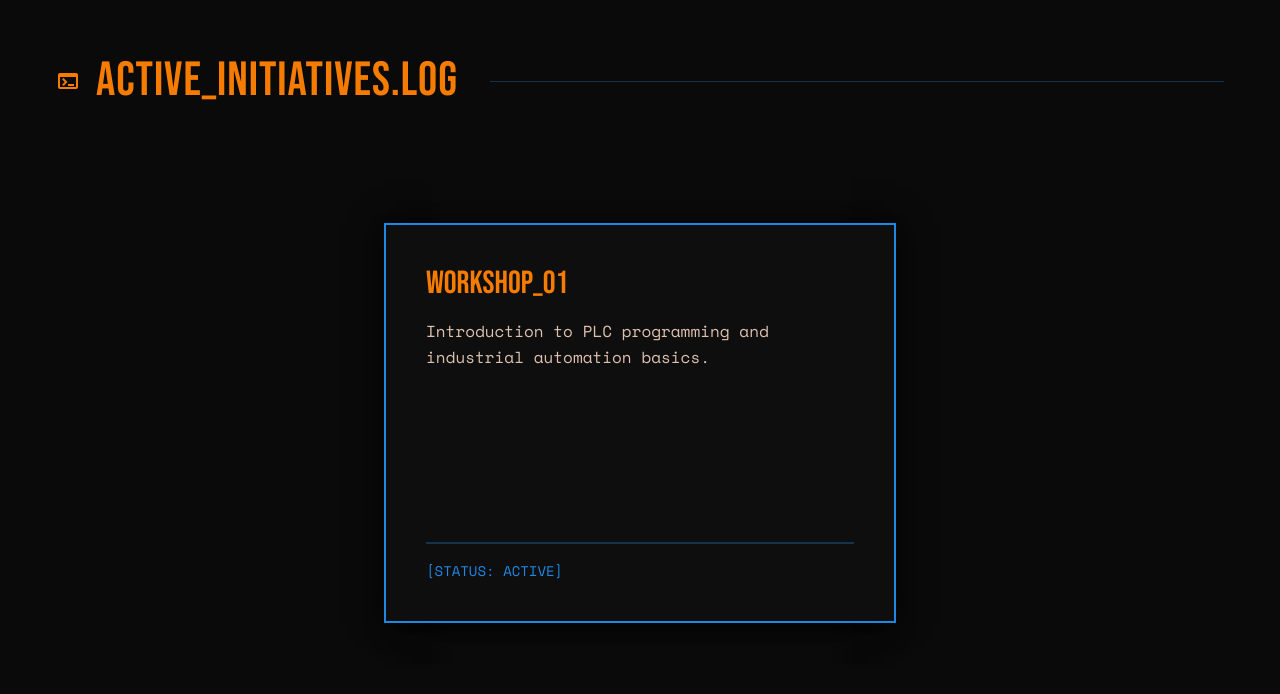
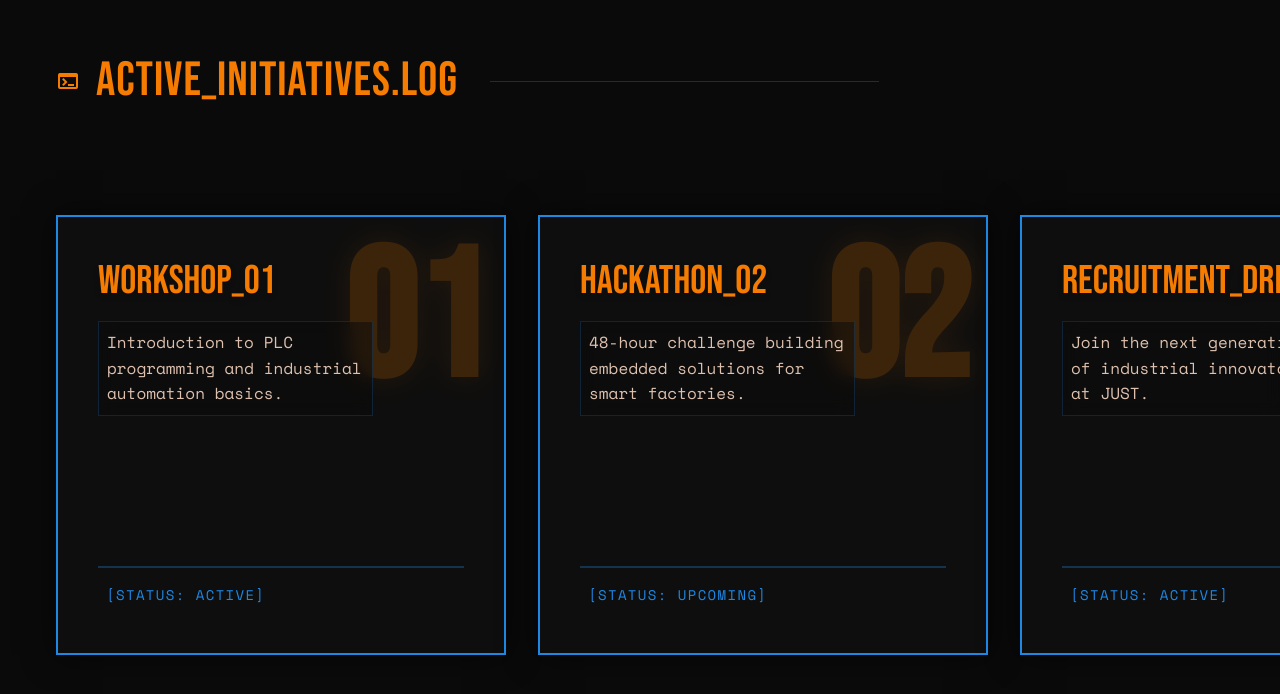
Before and after one commit to msjabata25/ies, a Next.js app: page / in a window 1280 px wide. Shown: the part 1676-2370 px from the top of the page. Built offline with nearby package versions, Linux system fonts and the light colour scheme.

Commit message:
improvements to the website, including adding a new logo and updating various components for better user experience and design consistency.

```diff
--- a/components/ClientLayout.js
+++ b/components/ClientLayout.js
@@ -8,7 +8,16 @@ gsap.registerPlugin(ScrollTrigger);
 
 export default function ClientLayout({ children }) {
   useEffect(() => {
+    // Force scroll to top on refresh/mount
+    if (typeof window !== 'undefined') {
+      window.history.scrollRestoration = 'manual';
+      window.scrollTo(0, 0);
+    }
+
     const lenis = new Lenis();
+
+    // Ensure lenis starts at the top
+    lenis.scrollTo(0, { immediate: true });
 
     lenis.on('scroll', ScrollTrigger.update);
 
--- a/components/Footer.js
+++ b/components/Footer.js
@@ -15,7 +15,7 @@ export default function Footer() {
         </div>
 
         <div className="flex gap-4 md:justify-end text-sm text-accent">
-          <a href="#" className="hover:text-white transition">IG: @ies_just</a>
+          <a href="https://www.instagram.com/ieeeiesjust/" className="hover:text-white transition">IG: @ies_just</a>
           <a href="#" className="hover:text-white transition">LINKEDIN</a>
         </div>
       </div>
--- a/components/sections/Events.js
+++ b/components/sections/Events.js
@@ -7,80 +7,75 @@ export default function Events() {
   const container = useRef();
 
   useGSAP(() => {
+    // Select the wrapper using a ref or scoped class
+    const wrapper = container.current.querySelector('.events-wrapper');
     const cards = gsap.utils.toArray('.event-card');
 
-    // Initial stacking setup
-    gsap.set(cards, {
-      position: 'absolute',
-      top: 0,
-      left: 0,
-      width: '100%',
-      height: '100%',
-      scale: (i) => 1 - (i * 0.05),
-      y: (i) => i * 20,
-      zIndex: (i) => cards.length - i,
-      transformOrigin: 'top center'
-    });
-
-    const tl = gsap.timeline({
+    // Entrance animation: cards rise from the bottom staggered
+    gsap.from(cards, {
+      y: 500, // starting from below
+      opacity: 0,
+      stagger: 0.1,
+      duration: 1,
+      ease: "power3.out",
       scrollTrigger: {
         trigger: container.current,
-        start: 'top top',
-        end: () => `+=${window.innerHeight * cards.length}`,
-        pin: true,
-        scrub: true,
-        pinSpacing: true, // Forces spacing below so the next section doesn't overlap
-        anticipatePin: 1
+        start: "top 80%", // trigger as soon as the section starts coming into view
       }
     });
 
-    cards.forEach((card, i) => {
-      // Don't animate the last card off the screen
-      if (i === cards.length - 1) return;
+    // Animate the wrapper horizontally based on its width
+    gsap.to(wrapper, {
+      x: () => -(wrapper.scrollWidth - window.innerWidth),
+      ease: "none",
+      scrollTrigger: {
+        trigger: container.current,
+        start: "top top",
+        end: () => `+=${wrapper.scrollWidth}`,
+        pin: true,
+        scrub: 1,
+        pinSpacing: true,
+      }
+    });
 
-      tl.to(card, {
-        yPercent: -120, // Move it up purely by its own height
-        opacity: 0,
-        scale: 0.9,
-        duration: 1,
-        ease: 'power1.inOut'
-      }, i);
-
-      // Scale and move up the remaining cards below
-      const remainingCards = cards.slice(i + 1);
-      remainingCards.forEach((nextCard, j) => {
-        tl.to(nextCard, {
-          scale: 1 - (j * 0.05),
-          y: j * 20,
-          duration: 1,
-          ease: 'power1.inOut'
-        }, i);
-      });
-    });
   }, { scope: container });
 
   const events = [
-    { title: 'WORKSHOP_01', desc: 'Introduction to PLC programming and industrial automation basics.', status: 'ACTIVE' },
-    { title: 'HACKATHON_02', desc: '48-hour challenge building embedded solutions for smart factories.', status: 'UPCOMING' },
-    { title: 'RECRUITMENT_DRIVE', desc: 'Join the next generation of industrial innovators at JUST.', status: 'ACTIVE' },
+    { num: '01', title: 'WORKSHOP_01', desc: 'Introduction to PLC programming and industrial automation basics.', status: 'ACTIVE' },
+    { num: '02', title: 'HACKATHON_02', desc: '48-hour challenge building embedded solutions for smart factories.', status: 'UPCOMING' },
+    { num: '03', title: 'RECRUITMENT_DRIVE', desc: 'Join the next generation of industrial innovators at JUST.', status: 'ACTIVE' },
+    { num: '04', title: 'ROBOTICS_SEMINAR', desc: 'Advanced kinematics and machine vision concepts.', status: 'PLANNED' },
+    { num: '05', title: 'SYSTEMS_EXPO', desc: 'Annual showcase of student industrial systems.', status: 'UPCOMING' },
   ];
 
   return (
-    <section ref={container} className="relative w-full bg-[#0A0A0A] z-20">
-      <div className="h-screen w-full flex flex-col justify-center items-center max-w-7xl mx-auto px-4 md:px-14">
+    <section ref={container} className="relative w-full bg-[#0A0A0A] overflow-hidden z-20">
+      <div className="h-screen w-full flex flex-col justify-center relative">
 
+        {/* Header - Fixed to top of the pinned section */}
         <div className="flex items-center w-full gap-4 absolute top-20 left-0 px-4 md:px-14 z-30">
           <span className="material-symbols-outlined text-[#F57C00] text-3xl">terminal</span>
-          <h2 className="text-[32px] md:text-[48px] leading-[110%] tracking-[0.02em] text-[#F57C00] font-display">ACTIVE_INITIATIVES.LOG</h2>
-          <div className="h-px bg-[#1E88E5]/30 flex-grow ml-4"></div>
+          <h2 className="text-[32px] md:text-[48px] leading-[110%] tracking-[0.02em] text-[#F57C00] font-display whitespace-nowrap">ACTIVE_INITIATIVES.LOG</h2>
+          <div className="h-px bg-[#1E88E5]/30 w-1/3 ml-4"></div>
         </div>
 
-        <div className="relative w-full h-[50vh] max-w-lg mt-24">
+        {/* Horizontal scroll track */}
+        <div className="events-wrapper flex items-center h-full px-4 md:px-14 w-max mt-20 pt-10 gap-8">
           {events.map((ev, i) => (
-            <div key={i} className="event-card bg-[#0e0e0e] border-2 border-[#1E88E5] p-8 md:p-10 shadow-[0_0_30px_rgba(0,0,0,0.6)] flex flex-col min-h-[300px]">
-              <h3 className="font-display text-[32px] font-normal leading-[120%] text-[#F57C00] mb-4">{ev.title}</h3>
-              <p className="font-mono text-[16px] leading-[160%] text-[#dec1af] mb-8">{ev.desc}</p>
-              <div className="font-mono text-[14px] text-[#1E88E5] mt-auto border-t-2 border-[#1E88E5]/30 pt-4">
+            <div key={i}
+                 className={`event-card relative group flex-shrink-0 w-[80vw] md:w-[450px] h-[55vh] max-h-[500px] bg-[#0e0e0e] border-2 border-[#1E88E5] p-8 md:p-10 shadow-[0_0_30px_rgba(0,0,0,0.6)] flex flex-col justify-between overflow-hidden transition-colors hover:border-[#F57C00]`}
+            >
+              {/* Background large number */}
+              <div className="absolute top-4 right-4 text-[120px] md:text-[180px] font-display font-bold leading-none text-[#F57C00] opacity-20 pointer-events-none select-none drop-shadow-[0_0_15px_rgba(245,124,0,0.5)]">
+                {ev.num}
+              </div>
+
+              <div className="relative z-10 w-3/4">
+                <h3 className="font-display text-[32px] md:text-[40px] font-normal leading-[120%] text-[#F57C00] mb-4 drop-shadow-md">{ev.title}</h3>
+                <p className="font-mono text-[16px] leading-[160%] text-[#dec1af] mb-8 bg-[#0A0A0A]/50 p-2 backdrop-blur-sm border border-[#1E88E5]/20">{ev.desc}</p>
+              </div>
+
+              <div className="font-mono text-[14px] text-[#1E88E5] mt-auto border-t-2 border-[#1E88E5]/30 pt-4 relative z-10 transition-colors group-hover:text-[#F57C00] group-hover:border-[#F57C00]/30 tracking-widest bg-[#0e0e0e]/80 p-2">
                 [STATUS: {ev.status}]
               </div>
             </div>
--- a/components/sections/Hero.js
+++ b/components/sections/Hero.js
@@ -24,29 +24,41 @@ export default function Hero() {
     // Show terminal box
     tl.to('.hero-terminal', { opacity: 1, y: 0, duration: 0.4 }, 'letters+=1.0');
 
+    // Logo entrance animation
+    tl.to('.hero-logo', { opacity: 1, scale: 1, rotation: 360, duration: 0.8, ease: 'back.out(1.7, 0.3)' }, 'letters+=1.2');
+
     // Boot sequence text logging inside the terminal
     tl.to('.boot-line', { opacity: 1, stagger: 0.25, duration: 0.1 }, 'letters+=1.4');
 
     // Status strip & other items
     tl.to('.status-strip', { opacity: 1, duration: 0.3 }, 'letters+=2.5');
+
+    // System coordinates pop in
+    tl.to('.sys-coord', { opacity: 0.5, duration: 0.5 }, 'letters+=2.5');
   }, { scope: container });
 
   return (
     <section ref={container} className="relative min-h-[819px] flex flex-col justify-center mb-24 px-4 md:px-14 overflow-hidden">
-      <div className="absolute left-0 top-1/2 -translate-y-1/2 -translate-x-full md:translate-x-0 origin-left -rotate-90 text-[#1E88E5] font-mono text-[14px] leading-[160%] opacity-50 tracking-widest hidden lg:block">
+      <div className="sys-coord absolute left-4 lg:left-8 top-1/2 -translate-y-1/2 -translate-x-full md:translate-x-0 origin-left -rotate-90 text-[#1E88E5] font-mono text-[14px] leading-[160%] opacity-0 tracking-widest hidden lg:block">
         SYS.COORD: 32.5514° N, 35.8515° E
       </div>
 
       <div className="flex items-center w-full max-w-7xl mx-auto z-10">
         <div className="w-full z-10 text-left">
-          <h1 className="font-display text-[#F57C00] text-[5xl] md:text-[84px] leading-none tracking-widest mb-4">
+          <div className="flex flex-col md:flex-row items-start md:items-center gap-6 mb-4">
+            <div className="hero-logo opacity-0 scale-50 w-24 h-24 md:w-32 md:h-32 flex-shrink-0 drop-shadow-[0_0_15px_rgba(245,124,0,0.5)]">
+              {/* Note: Save the attached logo image as 'ies-logo.jpg' inside the 'public' folder! */}
+              <img src="/ies-logo.jpg" alt="IES JUST Logo" className="w-full h-full object-contain mix-blend-screen" />
+            </div>
+            <h1 className="font-display text-[#F57C00] text-[5xl] md:text-[84px] leading-none tracking-widest">
               <span className="letter-i inline-block relative opacity-0 -translate-y-[200px] -rotate-12">
                 S
               </span>
               <span className="letter-e inline-block opacity-0 -translate-x-[200px] rotate-12">Y</span>
               <span className="letter-s inline-block opacity-0 translate-x-[200px] -rotate-12">S</span>
-            <span className="hero-rest opacity-0">TEM BOOT <br/> SEQUENCE_</span>
+              <span className="hero-rest opacity-0">TEM BOOT <br className="hidden md:block"/> SEQUENCE_</span>
             </h1>
+          </div>
 
           <div className="hero-terminal opacity-0 translate-y-4 font-mono text-[14px] leading-[160%] text-[#1E88E5] mb-8 space-y-2 max-w-2xl bg-[#0e0e0e] border border-[#1E88E5]/30 p-4 relative">
             <div className="absolute top-0 right-0 p-1 text-[10px] bg-[#1E88E5] text-[#0A0A0A]">LOG</div>
```
Also changed, not shown: public/ies-logo.jpg (added). Lines whose indentation alone changed are shown as unchanged.
